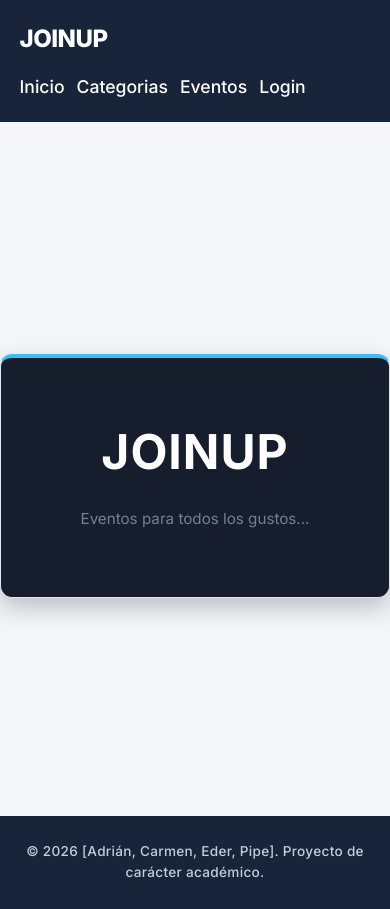
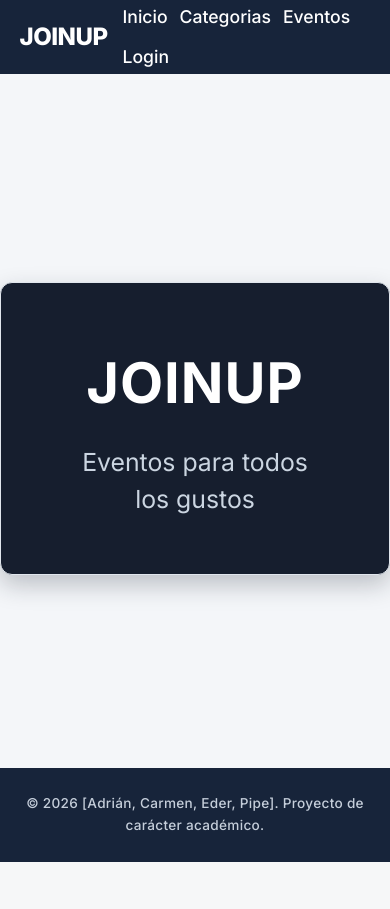
Before and after one commit to carmen-2026-design/project_backend_group, a Node server app: page / in a window 390 px wide. After the commit the page ends 862 px from the top, so only its background shows below. Run offline with Node 20, Linux system fonts and the light colour scheme; some libraries are stand-ins or nearby versions.

Commit message:
arreglos del css
detalles del modo responsive solucionados -

```diff
--- a/public/css/style.css
+++ b/public/css/style.css
@@ -26,6 +26,8 @@
     padding: 0;
     box-sizing: border-box;
 }
+
+
 
 body {
     min-height: 100vh;
@@ -56,6 +58,7 @@ nav {
     align-items: center;
     justify-content: space-between;
     gap: 20px;
+    height: 34px;
 }
 
 nav h1>a {
@@ -298,13 +301,14 @@ article h3 {
     max-width: 550px;
     width: 100%;
     box-shadow: 0 10px 25px rgba(22, 30, 46, 0.25);
-    border-top: 4px solid #38bdf8; /* Detalle superior en azul cielo */
-    transition: transform 0.3s ease, box-shadow 0.3s ease;
+/*     border: 4px solid #38bdf8;
+ */    transition: transform 0.3s ease, box-shadow 0.3s ease;
+
 }
 
 /* Título principal */
 .home-title {
-    font-size: 3rem;
+    font-size: 3.5rem;
     font-weight: 700;
     margin: 0 0 1rem 0;
     letter-spacing: 1px;
@@ -312,8 +316,8 @@ article h3 {
 }
 
 /* Subtítulo */
-.hero-subtitle {
-    font-size: 1.25rem;
+.home-subtitle {
+    font-size: 1.55rem;
     font-weight: 400;
     margin: 0;
     color: #cbd5e1; /* Gris azulado claro para buena lectura */
@@ -366,9 +370,10 @@ p.message {
     }
 
     nav {
-        flex-direction: column;
-        align-items: flex-start;
+/*         flex-direction: column;
+ */        align-items: center;
         gap: 15px;
+                justify-content: space-between;
     }
 
     nav ul {
--- a/src/views/home.ejs
+++ b/src/views/home.ejs
@@ -19,7 +19,7 @@
 <main class="home-main">
     <article class="home-card">
         <h1 class="home-title">JoinUp</h1>
-        <p class="home-subtitle">Eventos para todos los gustos...</p>
+        <p class="home-subtitle">Eventos para todos los gustos</p>
     </article>
 </main>
 
```
